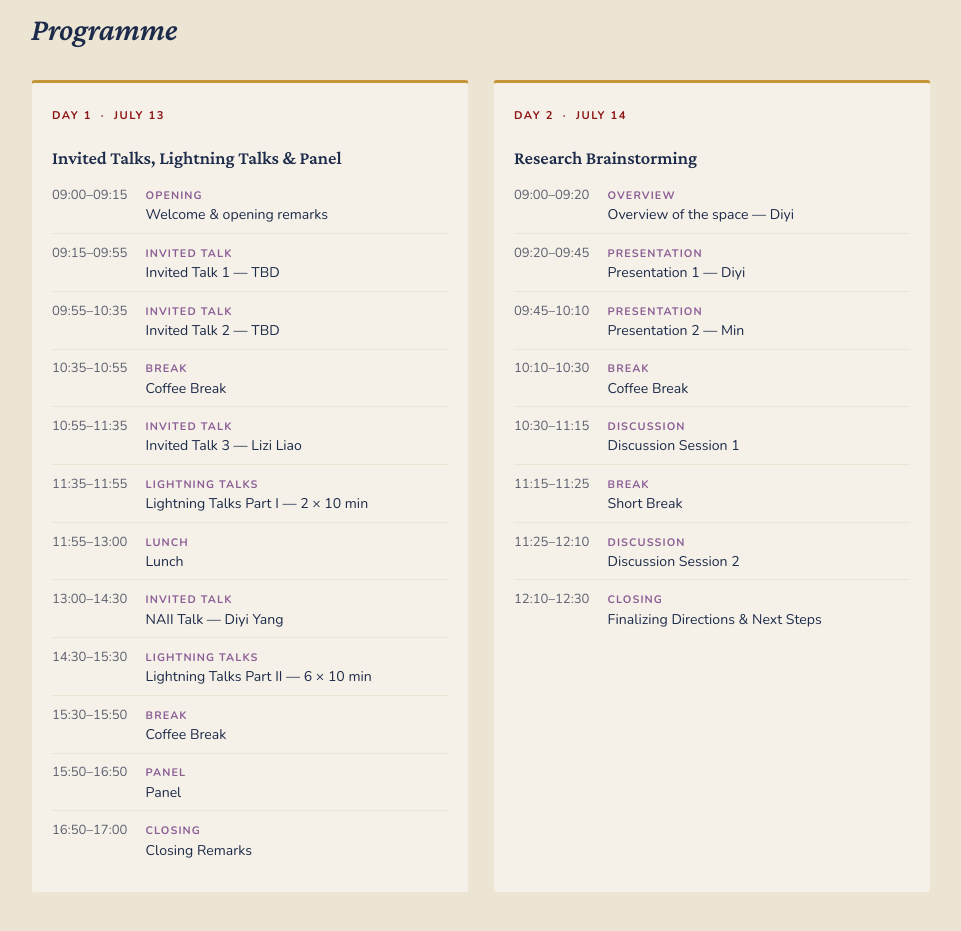
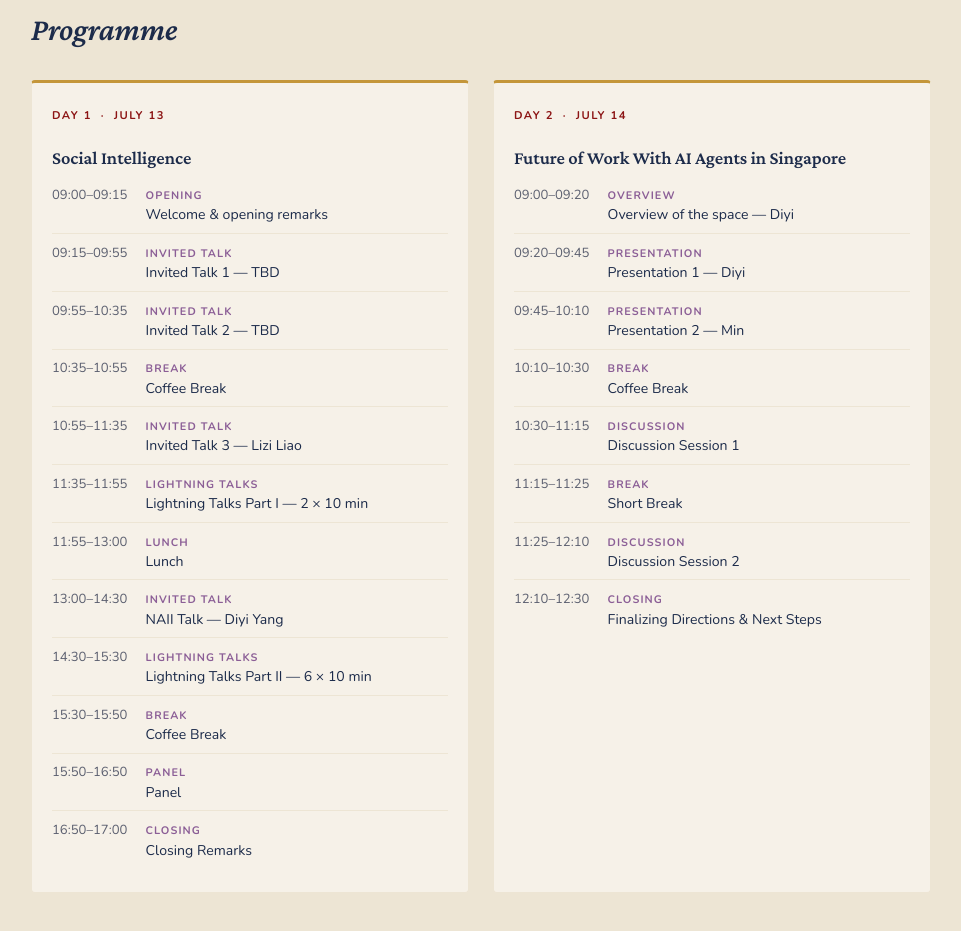
Before and after one commit to Civic-AI-Collaboration/Civic-AI-Collaboration.github.io, a plain HTML site: page index.html in a window 1280 px wide. Shown: the part 1361-2292 px from the top of the page, without its empty margins (159-1120 px from the left). Drawn offline with nearby package versions, Linux system fonts and the light colour scheme.

Commit message:
Manus AI (via Min): Update programme day subtitles
- Day 1: 'Invited Talks, Lightning Talks & Panel' -> 'Social Intelligence'
- Day 2: 'Research Brainstorming' -> 'Future of Work With AI Agents in Singapore'

```diff
--- a/index.html
+++ b/index.html
@@ -90,7 +90,7 @@
       <!-- Day 1 -->
       <div class="day-card">
         <span class="day-label">Day 1 &nbsp;·&nbsp; July 13</span>
-        <h3>Invited Talks, Lightning Talks &amp; Panel</h3>
+        <h3>Social Intelligence</h3>
 
         <div class="schedule-row">
           <span class="s-time">09:00–09:15</span>
@@ -145,7 +145,7 @@
         <!-- Day 2 -->
         <div class="day-card">
           <span class="day-label">Day 2 &nbsp;·&nbsp; July 14</span>
-          <h3>Research Brainstorming</h3>
+          <h3>Future of Work With AI Agents in Singapore</h3>
 
           <div class="schedule-row">
             <span class="s-time">09:00–09:20</span>
```
